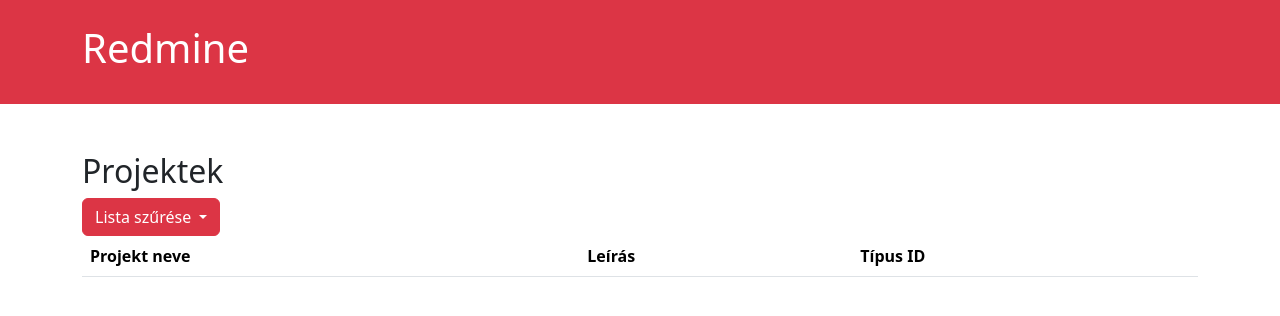
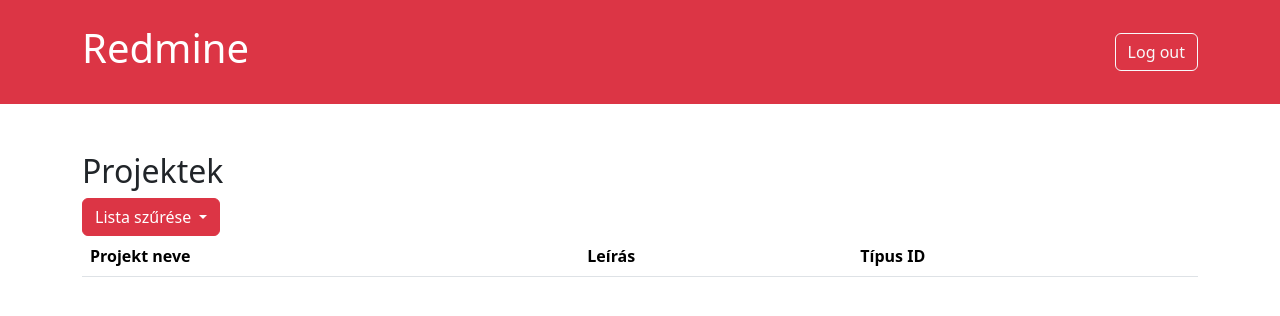
Before and after one commit to KukkPeter/Redmine, a website: page client/public/main/index.html in a window 1280 px wide. Drawn offline with nearby package versions, Linux system fonts and the light colour scheme; no server answers; sample sign-in values are in the browser's storage.

Commit message:
logout button

```diff
--- a/client/public/main/index.html
+++ b/client/public/main/index.html
@@ -10,6 +10,7 @@
     <header class="bg-danger text-white py-4">
       <div class="container d-flex align-items-center">
         <h1>Redmine</h1>
+        <button onclick="logout()" style="margin-left: auto;" class= "btn btn-outline-light">Log out</button>
       </div>
     </header>
 
```
